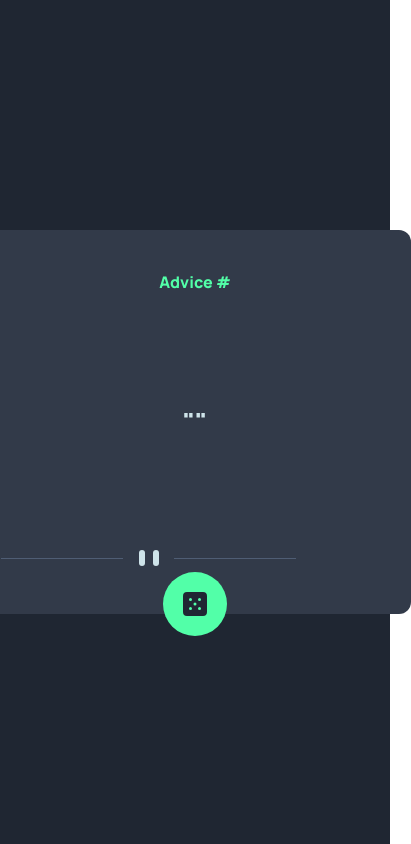
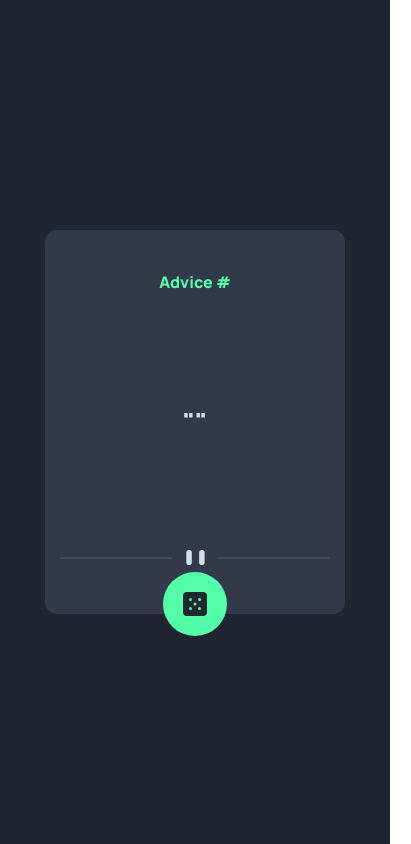
Before and after one commit to chiamaka28/advice, a website: page index.html in a window 390 px wide. Shown: the whole page, 411 px wide, since content can reach past the window. Drawn offline with Linux system fonts and the light colour scheme.

Commit message:
fixed mobile layout

```diff
--- a/index.html
+++ b/index.html
@@ -21,10 +21,10 @@
 <body class="h-[100vh] w-[100%] ">
 <div class=" h-[100vh] w-[100%]  bg-Dark-Blue flex justify-center items-center flex-col">
 
-    <div class="quote-container w-[27rem] h-96  bg-Dark-Grayish-Blue rounded-xl flex  items-center justify-between  flex-col relative">
+    <div class="quote-container w-[300px] lg:w-[27rem] h-96  bg-Dark-Grayish-Blue rounded-xl flex  items-center justify-between  flex-col relative">
       <h3 class="text-neon-green mt-10">Advice <span class="quote-id">#<!-- Advice ID goes here --></span></h3>
       <p class="text-[25px] text-light-cyan text-center font-extrabold px-5 " id="quote">"<!-- Advice text goes here -->"</p>
-      <div class="bg-mobile-pattern md:desktop-pattern h-6 w-[90%] bg-no-repeat mb-10"></div>
+      <div class="bg-mobile-pattern md:desktop-pattern h-6 w-[90%] bg-no-repeat mb-10  mx-[10px] bg-contain"></div>
       <div class="dice w-16 h-16 bg-neon-green flex justify-center items-center absolute bottom-[-22px] rounded-full p-[1.2rem]"><img src="/images/icon-dice.svg" alt=""></div>
     </div>
 
```
Also changed, not shown: dist/output.css.
